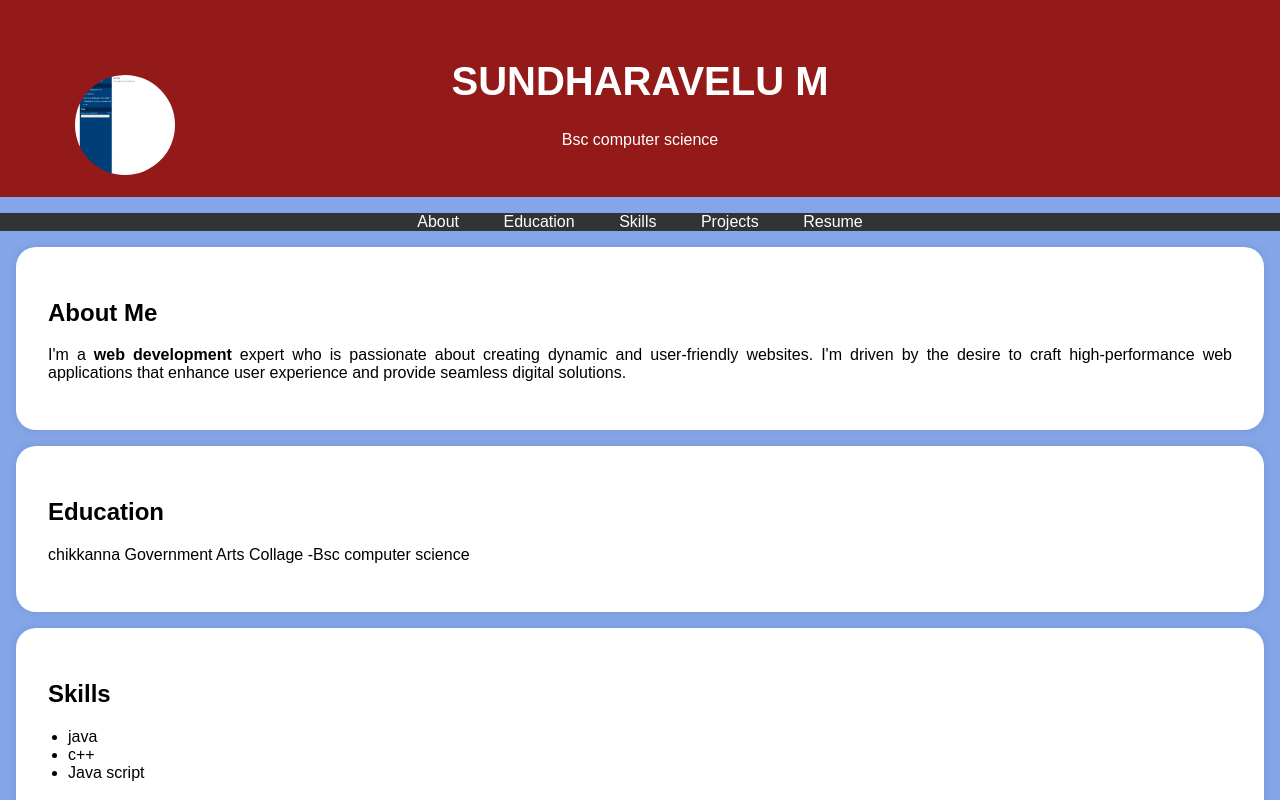
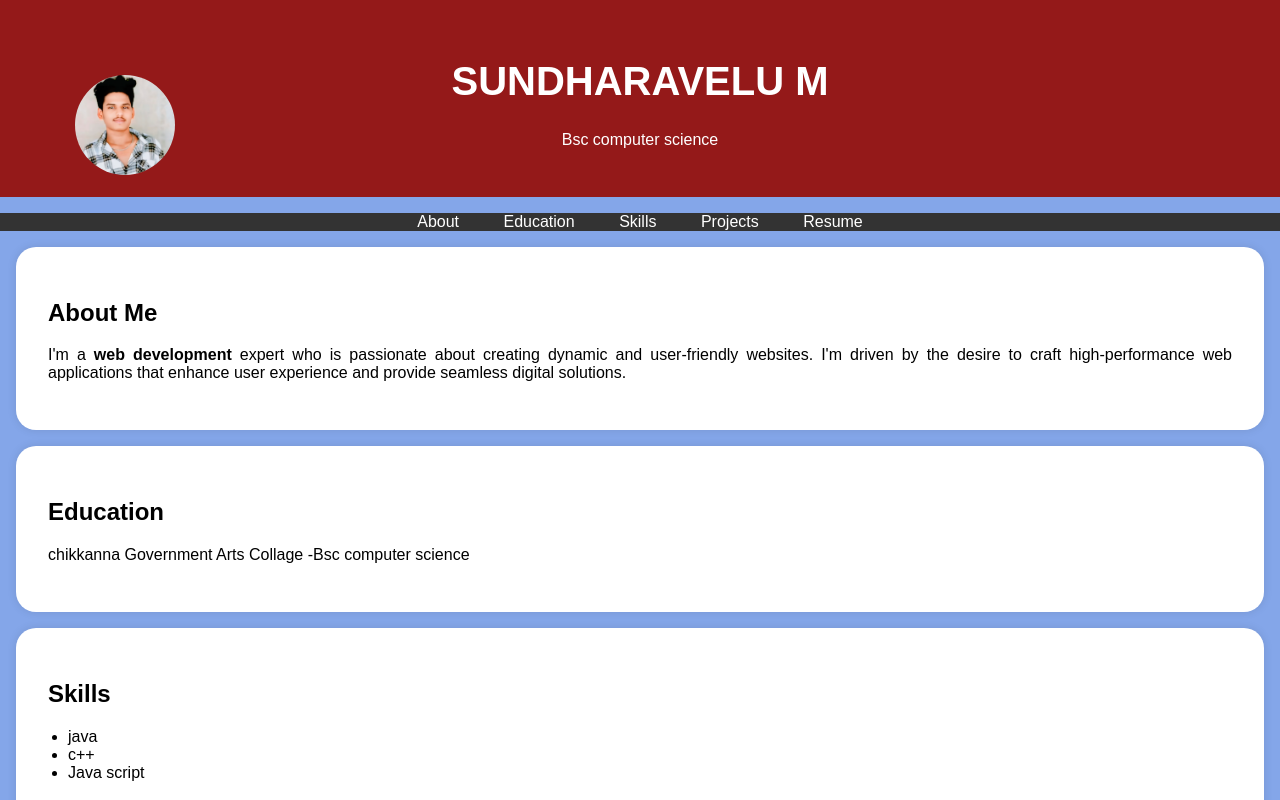
Before and after one commit to sundharavel4070/personalporfolio, a plain HTML site: page index.html in a window 1280 px wide. Shown: the top 800 px of the page. Drawn offline with Linux system fonts and the light colour scheme.

Commit message:
Update index.html

```diff
--- a/index.html
+++ b/index.html
@@ -95,7 +95,7 @@
     <header>
         <div class="header-content">
             <!-- Add your profile picture here -->
-            <img src="IMG_20250325_171301.jpg" alt="Your Profile Picture" class="profile-picture">
+            <img src="sundarvel.jpg" alt="Your Profile Picture" class="profile-picture">
             <h1>SUNDHARAVELU M </h1>
             <p>Bsc computer science</p>
         </div>
```
